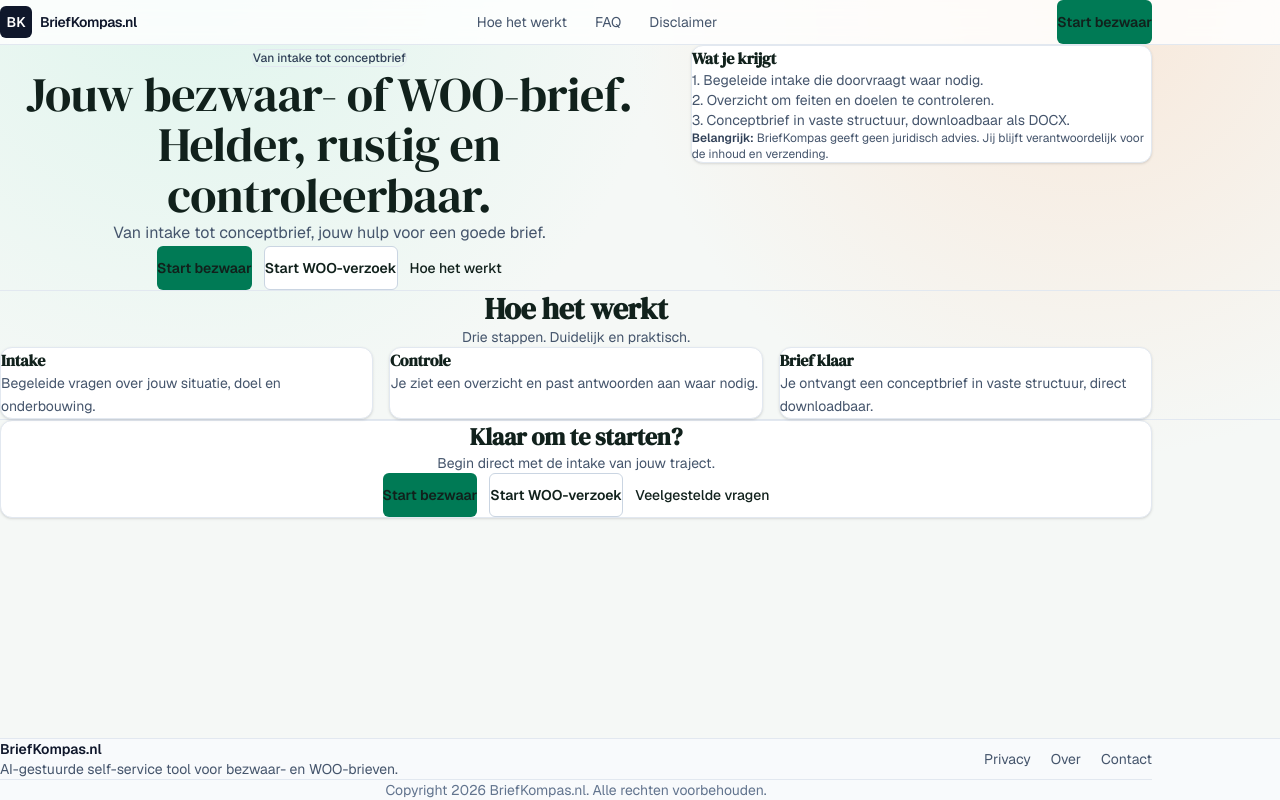
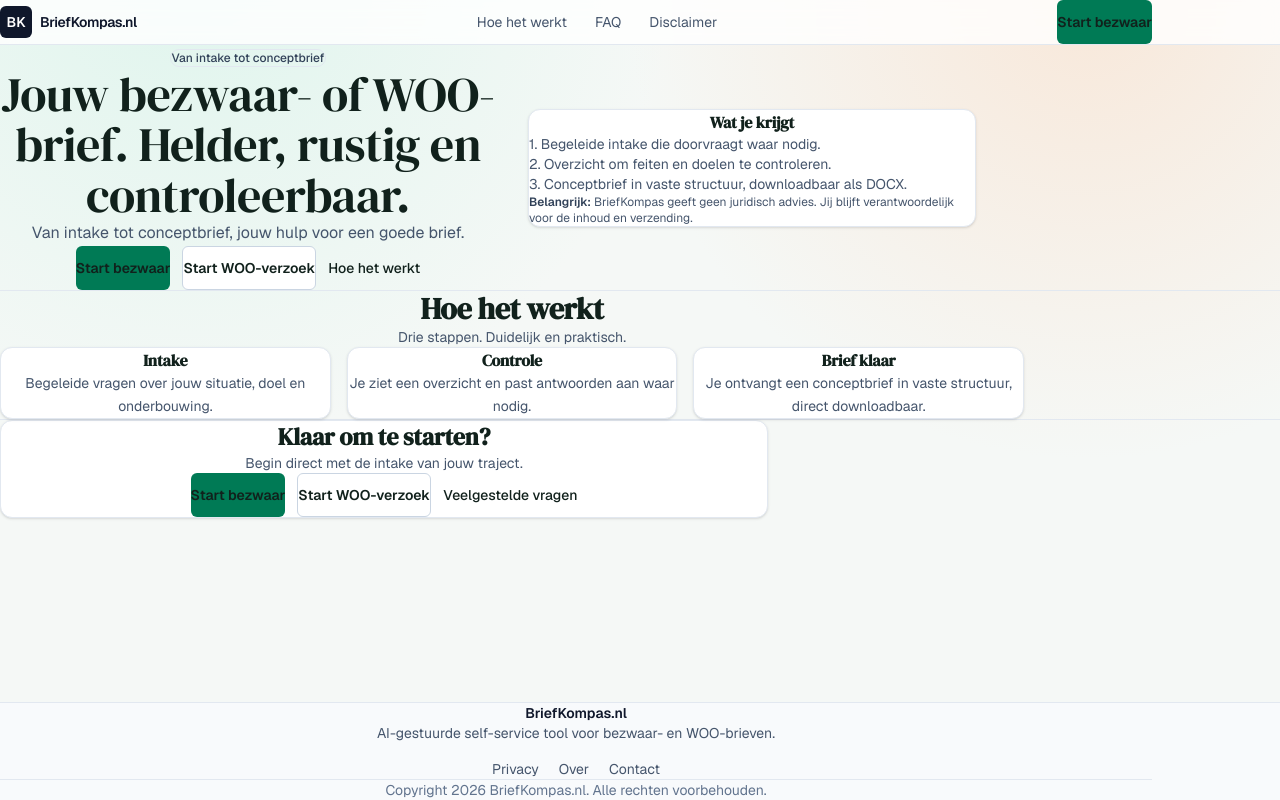
Before and after one commit to Stephanoud/briefkompas2, a Next.js app: page / in a window 1280 px wide. Built offline with nearby package versions, Linux system fonts and the light colour scheme.

Commit message:
Improve optical centering for hero, sections, and header/footer balance

```diff
--- a/app/layout.tsx
+++ b/app/layout.tsx
@@ -39,7 +39,7 @@
       >
         <div className="min-h-screen flex flex-col">
           <header className="sticky top-0 z-20 border-b border-slate-200 bg-white/80 backdrop-blur">
-            <Container className="flex items-center justify-between py-3">
+            <Container className="grid grid-cols-[auto_1fr_auto] items-center gap-4 py-3">
               <Link href="/" className="flex items-center gap-2">
                 <span className="h-8 w-8 rounded-md bg-slate-900 text-white text-sm font-semibold inline-flex items-center justify-center">
                   BK
@@ -49,7 +49,7 @@
                 </span>
               </Link>
 
-              <nav className="hidden sm:flex items-center gap-7 text-sm text-slate-600">
+              <nav className="hidden sm:flex items-center justify-center gap-7 text-sm text-slate-600">
                 <Link href="/#hoe-het-werkt" className="hover:text-slate-900">
                   Hoe het werkt
                 </Link>
@@ -74,7 +74,7 @@
 
           <footer className="w-full border-t border-slate-200 bg-slate-50">
             <Container className="py-8">
-              <div className="flex flex-col gap-4 sm:flex-row sm:items-center sm:justify-between">
+              <div className="flex flex-col items-center gap-4 text-center">
                 <div>
                   <p className="text-sm font-semibold text-slate-900">BriefKompas.nl</p>
                   <p className="text-sm text-slate-600">
@@ -82,7 +82,7 @@
                   </p>
                 </div>
 
-                <div className="flex items-center gap-5 text-sm text-slate-600">
+                <div className="flex flex-wrap items-center justify-center gap-5 text-sm text-slate-600">
                   <Link href="/privacy" className="hover:text-slate-900">
                     Privacy
                   </Link>
--- a/app/page.tsx
+++ b/app/page.tsx
@@ -2,14 +2,16 @@
 import Container from "@/components/Container";
 
 const sectionCardClass = "rounded-xl border border-slate-200 bg-white p-5 shadow-sm";
+const contentWidthClass = "mx-auto w-full max-w-5xl";
 
 export default function Page() {
   return (
     <>
       <section className="w-full border-b border-slate-200 py-12 sm:py-16">
         <Container>
-          <div className="grid gap-8 lg:grid-cols-12 lg:items-start">
-            <div className="lg:col-span-7 text-center">
+          <div className={contentWidthClass}>
+            <div className="grid gap-8 lg:grid-cols-2 lg:items-center">
+              <div className="text-center">
                 <p className="mb-3 inline-flex items-center rounded-full border border-slate-200 px-3 py-1 text-xs font-medium text-slate-700">
                   Van intake tot conceptbrief
                 </p>
@@ -46,9 +48,9 @@
                 </div>
               </div>
 
-            <div className="lg:col-span-5">
+              <div className="mx-auto w-full max-w-md">
                 <div className={sectionCardClass}>
-                <h2 className="text-base font-semibold">Wat je krijgt</h2>
+                  <h2 className="text-base font-semibold text-center">Wat je krijgt</h2>
                   <ul className="mt-3 space-y-2 text-sm text-slate-600">
                     <li>1. Begeleide intake die doorvraagt waar nodig.</li>
                     <li>2. Overzicht om feiten en doelen te controleren.</li>
@@ -61,17 +63,19 @@
                 </div>
               </div>
             </div>
+          </div>
         </Container>
       </section>
 
       <section id="hoe-het-werkt" className="w-full py-12 sm:py-16 scroll-mt-24">
         <Container>
+          <div className={contentWidthClass}>
             <div className="text-center">
               <h2 className="text-3xl font-semibold tracking-tight">Hoe het werkt</h2>
               <p className="mt-2 text-sm text-slate-600">Drie stappen. Duidelijk en praktisch.</p>
             </div>
 
-          <div className="mt-8 grid gap-4 lg:grid-cols-3">
+            <div className="mt-8 grid gap-4 md:grid-cols-3">
               {[
                 {
                   title: "Intake",
@@ -86,17 +90,19 @@
                   text: "Je ontvangt een conceptbrief in vaste structuur, direct downloadbaar.",
                 },
               ].map((item) => (
-              <article key={item.title} className={sectionCardClass}>
+                <article key={item.title} className={`${sectionCardClass} text-center`}>
                   <h3 className="text-base font-semibold">{item.title}</h3>
                   <p className="mt-2 text-sm leading-relaxed text-slate-600">{item.text}</p>
                 </article>
               ))}
+            </div>
           </div>
         </Container>
       </section>
 
       <section className="w-full border-t border-slate-200 py-12 sm:py-16">
         <Container>
+          <div className="mx-auto w-full max-w-3xl">
             <div className="rounded-xl border border-slate-200 bg-white p-6 text-center shadow-sm">
               <h2 className="text-2xl font-semibold tracking-tight">Klaar om te starten?</h2>
               <p className="mt-3 text-sm text-slate-600">Begin direct met de intake van jouw traject.</p>
@@ -124,6 +130,7 @@
                 </Link>
               </div>
             </div>
+          </div>
         </Container>
       </section>
     </>
```
Lines whose indentation alone changed are shown as unchanged.
